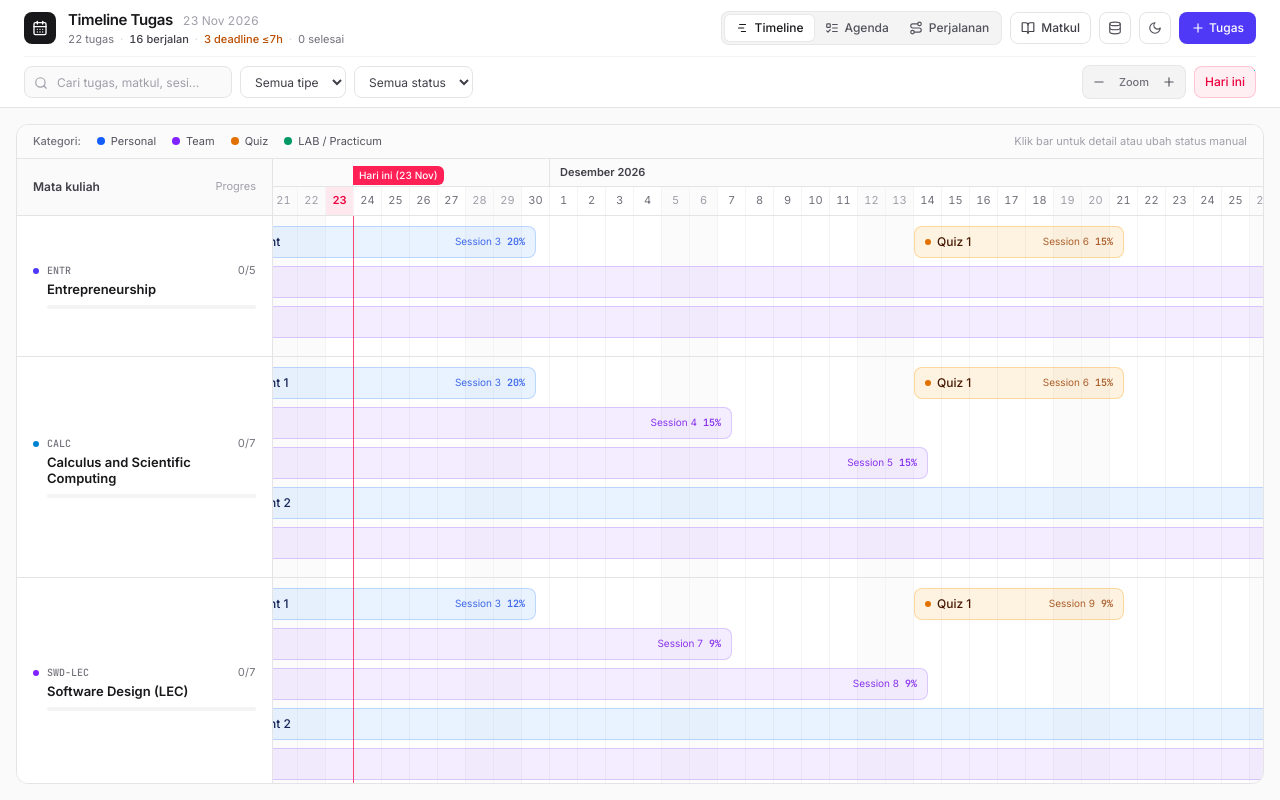
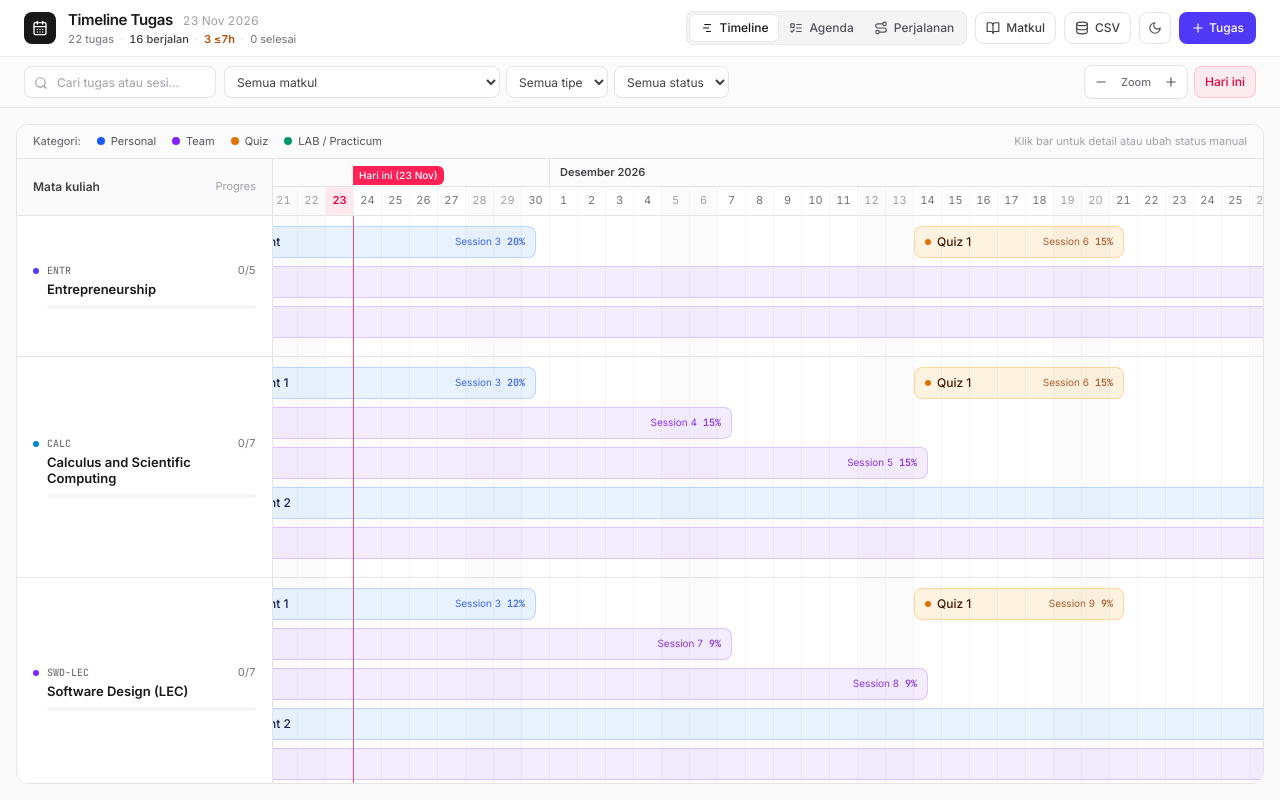
Before and after one commit to cperdiansyah/course-assigment, a React (Vite) app: page / in a window 1280 px wide. Built offline with nearby package versions, Linux system fonts and the light colour scheme.

Commit message:
feat: add App component, Header, and UrgentStrip for course assignment dashboard

```diff
--- a/src/App.tsx
+++ b/src/App.tsx
@@ -18,6 +18,7 @@ export default function App() {
   const { isDark, toggleTheme } = useTheme();
 
   const [searchQuery, setSearchQuery] = useState('');
+  const [filterCourse, setFilterCourse] = useState<string>('ALL');
   const [filterType, setFilterType] = useState<'ALL' | TaskType>('ALL');
   const [filterStatus, setFilterStatus] = useState<'ALL' | TaskStatus>('ALL');
   const [viewMode, setViewMode] = useState<ViewMode>(() =>
@@ -61,11 +62,24 @@ export default function App() {
         t.name.toLowerCase().includes(q) ||
         t.session.toLowerCase().includes(q) ||
         courseName.toLowerCase().includes(q);
+      const matchCourse = filterCourse === 'ALL' || t.courseId === filterCourse;
       const matchType = filterType === 'ALL' || t.type === filterType;
       const matchStatus = filterStatus === 'ALL' || t.status === filterStatus;
-      return matchSearch && matchType && matchStatus;
+      return matchSearch && matchCourse && matchType && matchStatus;
     });
-  }, [tasks, searchQuery, filterType, filterStatus, courseNameMap]);
+  }, [tasks, searchQuery, filterCourse, filterType, filterStatus, courseNameMap]);
+
+  const visibleCourses = useMemo(
+    () => (filterCourse === 'ALL' ? courses : courses.filter((c) => c.id === filterCourse)),
+    [courses, filterCourse],
+  );
+
+  const handleResetFilters = () => {
+    setSearchQuery('');
+    setFilterCourse('ALL');
+    setFilterType('ALL');
+    setFilterStatus('ALL');
+  };
 
   const handleOpenNewTask = () => {
     setEditingTask(null);
@@ -149,15 +163,20 @@ export default function App() {
     <div className={viewMode === 'timeline' ? 'h-dvh flex flex-col overflow-hidden' : 'min-h-dvh flex flex-col'}>
       <Header
         today={today}
+        courses={courses}
         stats={stats}
+        filteredCount={filteredTasks.length}
         isDark={isDark}
         onToggleTheme={toggleTheme}
         searchQuery={searchQuery}
         onSearchChange={setSearchQuery}
+        filterCourse={filterCourse}
+        onFilterCourseChange={setFilterCourse}
         filterType={filterType}
         onFilterTypeChange={setFilterType}
         filterStatus={filterStatus}
         onFilterStatusChange={setFilterStatus}
+        onResetFilters={handleResetFilters}
         viewMode={viewMode}
         onViewModeChange={setViewMode}
         onZoomIn={() => setDayWidth((w) => Math.min(56, w + 6))}
@@ -171,7 +190,7 @@ export default function App() {
       <main className="flex-1 flex flex-col overflow-hidden p-2.5 sm:p-4">
         {viewMode === 'timeline' ? (
           <TimelineView
-            courses={courses}
+            courses={visibleCourses}
             allTasks={tasks}
             filteredTasks={filteredTasks}
             today={today}
--- a/src/components/Header.tsx
+++ b/src/components/Header.tsx
@@ -7,29 +7,35 @@ import {
   Minus,
   Moon,
   Plus,
+  RotateCcw,
   Route,
   Search,
   Sun,
 } from 'lucide-react';
-import { TaskStatus, TaskType, ViewMode } from '../types';
+import { Course, TaskStatus, TaskType, ViewMode } from '../types';
 import { formatShortDate } from '../utils/date';
 
 interface HeaderProps {
   today: Date;
+  courses: Course[];
   stats: {
     total: number;
     urgent: number;
     inProgress: number;
     completed: number;
   };
+  filteredCount: number;
   isDark: boolean;
   onToggleTheme: () => void;
   searchQuery: string;
   onSearchChange: (q: string) => void;
+  filterCourse: string;
+  onFilterCourseChange: (courseId: string) => void;
   filterType: 'ALL' | TaskType;
   onFilterTypeChange: (t: 'ALL' | TaskType) => void;
   filterStatus: 'ALL' | TaskStatus;
   onFilterStatusChange: (s: 'ALL' | TaskStatus) => void;
+  onResetFilters: () => void;
   viewMode: ViewMode;
   onViewModeChange: (mode: ViewMode) => void;
   onZoomIn: () => void;
@@ -42,15 +48,20 @@ interface HeaderProps {
 
 export function Header({
   today,
+  courses,
   stats,
+  filteredCount,
   isDark,
   onToggleTheme,
   searchQuery,
   onSearchChange,
+  filterCourse,
+  onFilterCourseChange,
   filterType,
   onFilterTypeChange,
   filterStatus,
   onFilterStatusChange,
+  onResetFilters,
   viewMode,
   onViewModeChange,
   onZoomIn,
@@ -60,12 +71,18 @@ export function Header({
   onOpenCourses,
   onOpenData,
 }: HeaderProps) {
+  const hasActiveFilter =
+    searchQuery.trim() !== '' ||
+    filterCourse !== 'ALL' ||
+    filterType !== 'ALL' ||
+    filterStatus !== 'ALL';
+
   return (
     <header className="bg-white dark:bg-[#121417] border-b border-zinc-200 dark:border-zinc-800 sticky top-0 z-30">
       <div className="max-w-full mx-auto px-3 sm:px-6">
         {/* Top Row: Brand, Inline Summary & Primary Actions */}
-        <div className="h-14 flex items-center justify-between gap-3">
-          <div className="flex items-center gap-3 min-w-0">
+        <div className="h-14 flex items-center justify-between gap-2 sm:gap-3">
+          <div className="flex items-center gap-2.5 sm:gap-3 min-w-0">
             <div className="w-8 h-8 rounded-lg bg-zinc-900 dark:bg-zinc-100 text-white dark:text-zinc-900 flex items-center justify-center shrink-0">
               <CalendarDays className="w-4 h-4" />
             </div>
@@ -79,16 +96,23 @@ export function Header({
                 </span>
               </div>
               <p className="text-[11px] text-zinc-500 dark:text-zinc-400 tabular-nums truncate">
-                {stats.total} tugas
+                <span>{stats.total} tugas</span>
                 <span className="mx-1.5 text-zinc-300 dark:text-zinc-700">·</span>
                 <span className="text-zinc-700 dark:text-zinc-300 font-medium">{stats.inProgress} berjalan</span>
                 {stats.urgent > 0 && (
-                  <span className="hidden sm:inline">
+                  <>
                     <span className="mx-1.5 text-zinc-300 dark:text-zinc-700">·</span>
-                    <span className="text-amber-700 dark:text-amber-400 font-medium">
-                      {stats.urgent} deadline &le;7h
-                    </span>
-                  </span>
+                    <button
+                      type="button"
+                      onClick={() =>
+                        onFilterStatusChange(filterStatus === 'In Progress' ? 'ALL' : 'In Progress')
+                      }
+                      className="text-amber-700 dark:text-amber-400 font-semibold hover:underline cursor-pointer"
+                      title="Filter tugas yang sedang berjalan"
+                    >
+                      {stats.urgent} &le;7h
+                    </button>
+                  </>
                 )}
                 <span className="hidden md:inline">
                   <span className="mx-1.5 text-zinc-300 dark:text-zinc-700">·</span>
@@ -101,7 +125,7 @@ export function Header({
           <div className="flex items-center gap-1.5 sm:gap-2 shrink-0">
             {/* Desktop View Switcher */}
             <div
-              className="hidden md:flex items-center bg-zinc-100 dark:bg-zinc-800/80 p-0.5 rounded-lg border border-zinc-200/80 dark:border-zinc-700/70"
+              className="hidden lg:flex items-center bg-zinc-100 dark:bg-zinc-800/80 p-0.5 rounded-lg border border-zinc-200/80 dark:border-zinc-700/70"
               role="group"
               aria-label="Mode Tampilan"
             >
@@ -157,11 +181,12 @@ export function Header({
             <button
               type="button"
               onClick={onOpenData}
-              className="h-8 w-8 rounded-lg bg-white dark:bg-zinc-900 text-zinc-600 dark:text-zinc-300 hover:bg-zinc-50 dark:hover:bg-zinc-800 border border-zinc-200 dark:border-zinc-700 flex items-center justify-center transition-colors duration-150 active:scale-[0.97] cursor-pointer"
-              title="Backup & Restore Data"
-              aria-label="Backup & Restore Data"
+              className="h-8 px-2.5 rounded-lg bg-white dark:bg-zinc-900 text-zinc-700 dark:text-zinc-300 hover:bg-zinc-50 dark:hover:bg-zinc-800 border border-zinc-200 dark:border-zinc-700 text-xs font-medium flex items-center gap-1.5 transition-colors duration-150 active:scale-[0.97] cursor-pointer"
+              title="Import & Export CSV / JSON"
+              aria-label="Import & Export CSV / JSON"
             >
               <Database className="w-3.5 h-3.5" />
+              <span className="hidden sm:inline">CSV</span>
             </button>
 
             <button
@@ -184,27 +209,53 @@ export function Header({
             </button>
           </div>
         </div>
+      </div>
 
-        {/* Filter & Controls Row */}
-        <div className="py-2 border-t border-zinc-100 dark:border-zinc-800/80 flex flex-col sm:flex-row sm:items-center sm:justify-between gap-2">
+      {/* Filter & View Controls Bar */}
+      <div className="bg-zinc-50/80 dark:bg-zinc-900/50 border-t border-zinc-200/80 dark:border-zinc-800">
+        <div className="max-w-full mx-auto px-3 sm:px-6 py-2 flex flex-col md:flex-row md:items-center md:justify-between gap-2">
+          {/* Search & Filters */}
           <div className="flex flex-wrap items-center gap-1.5 sm:gap-2 flex-1 min-w-0">
-            <div className="relative w-full sm:w-52">
+            <div className="relative w-full sm:w-48">
               <input
                 type="text"
                 value={searchQuery}
                 onChange={(e) => onSearchChange(e.target.value)}
-                placeholder="Cari tugas, matkul, sesi..."
+                placeholder="Cari tugas atau sesi..."
                 aria-label="Cari tugas atau sesi"
-                className="w-full h-8 pl-8 pr-3 text-base sm:text-xs bg-zinc-50 dark:bg-zinc-900 border border-zinc-200 dark:border-zinc-800 text-zinc-900 dark:text-zinc-100 placeholder-zinc-400 dark:placeholder-zinc-500 rounded-lg focus:outline-none focus:border-indigo-500 transition-colors"
+                className="w-full h-8 pl-8 pr-3 text-base sm:text-xs bg-white dark:bg-zinc-900 border border-zinc-200 dark:border-zinc-800 text-zinc-900 dark:text-zinc-100 placeholder-zinc-400 dark:placeholder-zinc-500 rounded-lg focus:outline-none focus:border-indigo-500 transition-colors"
               />
               <Search className="w-3.5 h-3.5 text-zinc-400 dark:text-zinc-500 absolute left-2.5 top-2.5 pointer-events-none" />
             </div>
+
+            <div className="grid grid-cols-3 sm:flex items-center gap-1.5 w-full sm:w-auto">
+              <select
+                value={filterCourse}
+                onChange={(e) => onFilterCourseChange(e.target.value)}
+                aria-label="Filter mata kuliah"
+                className={`h-8 px-2 text-xs rounded-lg border cursor-pointer truncate transition-colors ${
+                  filterCourse !== 'ALL'
+                    ? 'bg-indigo-50 dark:bg-indigo-950/60 border-indigo-300 dark:border-indigo-700 text-indigo-700 dark:text-indigo-300 font-medium'
+                    : 'bg-white dark:bg-zinc-900 border-zinc-200 dark:border-zinc-800 text-zinc-700 dark:text-zinc-200'
+                }`}
+              >
+                <option value="ALL">Semua matkul</option>
+                {courses.map((c) => (
+                  <option key={c.id} value={c.id}>
+                    {c.code} · {c.name}
+                  </option>
+                ))}
+              </select>
 
               <select
                 value={filterType}
                 onChange={(e) => onFilterTypeChange(e.target.value as 'ALL' | TaskType)}
                 aria-label="Filter tipe tugas"
-              className="h-8 px-2.5 text-xs bg-white dark:bg-zinc-900 border border-zinc-200 dark:border-zinc-800 rounded-lg text-zinc-700 dark:text-zinc-200 cursor-pointer flex-1 sm:flex-initial"
+                className={`h-8 px-2 text-xs rounded-lg border cursor-pointer truncate transition-colors ${
+                  filterType !== 'ALL'
+                    ? 'bg-indigo-50 dark:bg-indigo-950/60 border-indigo-300 dark:border-indigo-700 text-indigo-700 dark:text-indigo-300 font-medium'
+                    : 'bg-white dark:bg-zinc-900 border-zinc-200 dark:border-zinc-800 text-zinc-700 dark:text-zinc-200'
+                }`}
               >
                 <option value="ALL">Semua tipe</option>
                 <option value="Individual">Individual</option>
@@ -215,7 +266,11 @@ export function Header({
                 value={filterStatus}
                 onChange={(e) => onFilterStatusChange(e.target.value as 'ALL' | TaskStatus)}
                 aria-label="Filter status tugas"
-              className="h-8 px-2.5 text-xs bg-white dark:bg-zinc-900 border border-zinc-200 dark:border-zinc-800 rounded-lg text-zinc-700 dark:text-zinc-200 cursor-pointer flex-1 sm:flex-initial"
+                className={`h-8 px-2 text-xs rounded-lg border cursor-pointer truncate transition-colors ${
+                  filterStatus !== 'ALL'
+                    ? 'bg-indigo-50 dark:bg-indigo-950/60 border-indigo-300 dark:border-indigo-700 text-indigo-700 dark:text-indigo-300 font-medium'
+                    : 'bg-white dark:bg-zinc-900 border-zinc-200 dark:border-zinc-800 text-zinc-700 dark:text-zinc-200'
+                }`}
               >
                 <option value="ALL">Semua status</option>
                 <option value="Not Started">Not Started</option>
@@ -224,10 +279,23 @@ export function Header({
               </select>
             </div>
 
-          <div className="flex flex-wrap items-center justify-between sm:justify-end gap-1.5 sm:gap-2">
-            {/* Mobile View Switcher */}
+            {hasActiveFilter && (
+              <button
+                type="button"
+                onClick={onResetFilters}
+                className="h-8 px-2.5 text-xs font-medium text-zinc-600 dark:text-zinc-300 hover:text-zinc-900 dark:hover:text-white bg-white dark:bg-zinc-900 border border-zinc-200 dark:border-zinc-800 rounded-lg flex items-center gap-1 transition-colors cursor-pointer shrink-0 tabular-nums"
+                title="Reset semua filter"
+              >
+                <RotateCcw className="w-3 h-3" />
+                <span>Reset ({filteredCount}/{stats.total})</span>
+              </button>
+            )}
+          </div>
+
+          {/* Mobile/Tablet View Switcher & Timeline Controls */}
+          <div className="flex flex-wrap items-center justify-between md:justify-end gap-1.5 sm:gap-2 shrink-0">
             <div
-              className="flex md:hidden items-center bg-zinc-100 dark:bg-zinc-800/80 p-0.5 rounded-lg border border-zinc-200/80 dark:border-zinc-700/70"
+              className="flex lg:hidden items-center bg-white dark:bg-zinc-900 p-0.5 rounded-lg border border-zinc-200 dark:border-zinc-800"
               role="group"
               aria-label="Mode Tampilan"
             >
@@ -237,11 +305,12 @@ export function Header({
                 title="Timeline"
                 className={`h-7 px-2 text-xs font-medium rounded-md flex items-center gap-1 transition-colors cursor-pointer ${
                   viewMode === 'timeline'
-                    ? 'bg-white dark:bg-zinc-900 text-zinc-900 dark:text-zinc-100'
+                    ? 'bg-zinc-900 dark:bg-zinc-100 text-white dark:text-zinc-900'
                     : 'text-zinc-500 dark:text-zinc-400'
                 }`}
               >
                 <GanttChart className="w-3.5 h-3.5" />
+                <span className="hidden sm:inline">Timeline</span>
               </button>
               <button
                 type="button"
@@ -249,11 +318,12 @@ export function Header({
                 title="Agenda"
                 className={`h-7 px-2 text-xs font-medium rounded-md flex items-center gap-1 transition-colors cursor-pointer ${
                   viewMode === 'agenda'
-                    ? 'bg-white dark:bg-zinc-900 text-zinc-900 dark:text-zinc-100'
+                    ? 'bg-zinc-900 dark:bg-zinc-100 text-white dark:text-zinc-900'
                     : 'text-zinc-500 dark:text-zinc-400'
                 }`}
               >
                 <ListTodo className="w-3.5 h-3.5" />
+                <span className="hidden sm:inline">Agenda</span>
               </button>
               <button
                 type="button"
@@ -261,23 +331,24 @@ export function Header({
                 title="Perjalanan"
                 className={`h-7 px-2 text-xs font-medium rounded-md flex items-center gap-1 transition-colors cursor-pointer ${
                   viewMode === 'journey'
-                    ? 'bg-white dark:bg-zinc-900 text-zinc-900 dark:text-zinc-100'
+                    ? 'bg-zinc-900 dark:bg-zinc-100 text-white dark:text-zinc-900'
                     : 'text-zinc-500 dark:text-zinc-400'
                 }`}
               >
                 <Route className="w-3.5 h-3.5" />
+                <span className="hidden sm:inline">Perjalanan</span>
               </button>
             </div>
 
             {viewMode === 'timeline' && (
-              <>
-                <div className="flex items-center bg-zinc-100 dark:bg-zinc-800/80 p-0.5 rounded-lg border border-zinc-200/80 dark:border-zinc-700/70">
+              <div className="flex items-center gap-1.5">
+                <div className="flex items-center bg-white dark:bg-zinc-900 p-0.5 rounded-lg border border-zinc-200 dark:border-zinc-800">
                   <button
                     type="button"
                     onClick={onZoomOut}
                     title="Perkecil Skala"
                     aria-label="Perkecil Skala"
-                    className="h-7 w-7 flex items-center justify-center rounded-md text-zinc-600 dark:text-zinc-300 hover:bg-white dark:hover:bg-zinc-900 transition-colors cursor-pointer"
+                    className="h-7 w-7 flex items-center justify-center rounded-md text-zinc-600 dark:text-zinc-300 hover:bg-zinc-100 dark:hover:bg-zinc-800 transition-colors cursor-pointer"
                   >
                     <Minus className="w-3.5 h-3.5" />
                   </button>
@@ -287,7 +358,7 @@ export function Header({
                     onClick={onZoomIn}
                     title="Perbesar Skala"
                     aria-label="Perbesar Skala"
-                    className="h-7 w-7 flex items-center justify-center rounded-md text-zinc-600 dark:text-zinc-300 hover:bg-white dark:hover:bg-zinc-900 transition-colors cursor-pointer"
+                    className="h-7 w-7 flex items-center justify-center rounded-md text-zinc-600 dark:text-zinc-300 hover:bg-zinc-100 dark:hover:bg-zinc-800 transition-colors cursor-pointer"
                   >
                     <Plus className="w-3.5 h-3.5" />
                   </button>
@@ -300,7 +371,7 @@ export function Header({
                 >
                   Hari ini
                 </button>
-              </>
+              </div>
             )}
           </div>
         </div>
```
Lines whose indentation alone changed are shown as unchanged.
